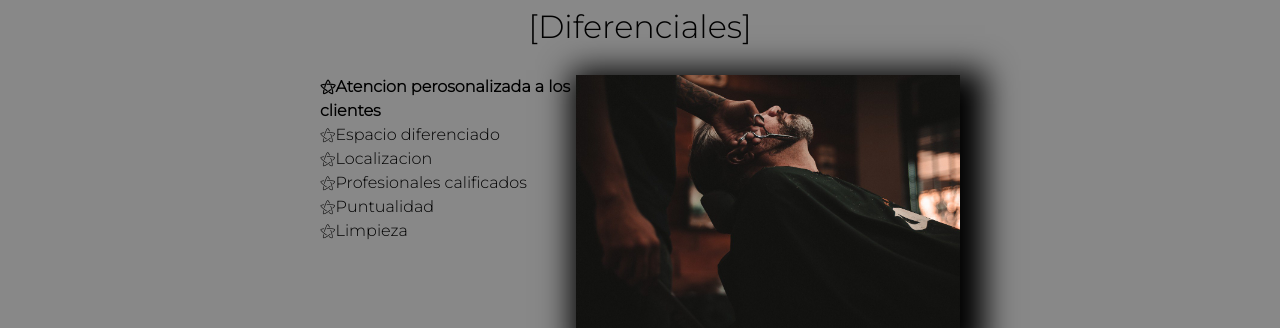
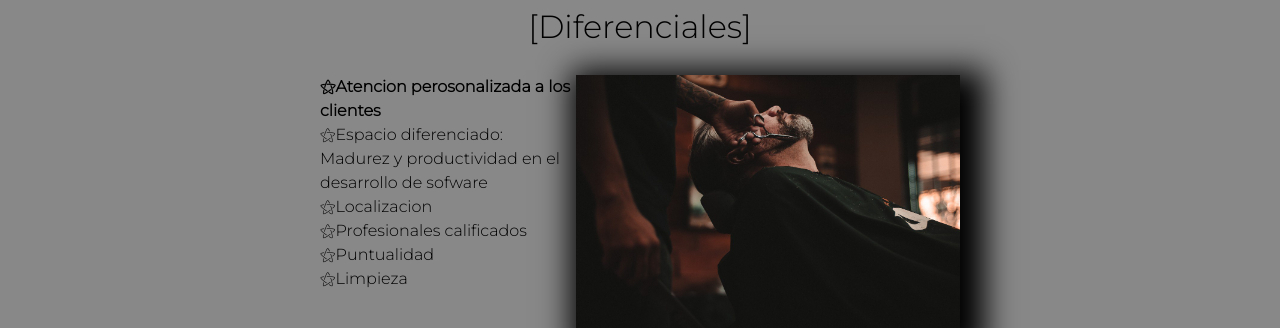
Before and after one commit to Darry96/PruebasGithub, a plain HTML site: page index.html in a window 1280 px wide. Shown: the part 1660-1988 px from the top of the page. Drawn offline with Linux system fonts and the light colour scheme.

```diff
--- a/index.html
+++ b/index.html
@@ -68,7 +68,7 @@
             <div class="contenido-dif">
                <ul class="lista-dif">
                     <li class="items">Atencion perosonalizada a los clientes</li>
-                    <li class="items">Espacio diferenciado</li>
+                    <li class="items">Espacio diferenciado: Madurez y productividad en el desarrollo de sofware</li>
                     <li class="items">Localizacion</li>
                     <li class="items">Profesionales calificados</li>
                     <li class="items">Puntualidad</li>
```
